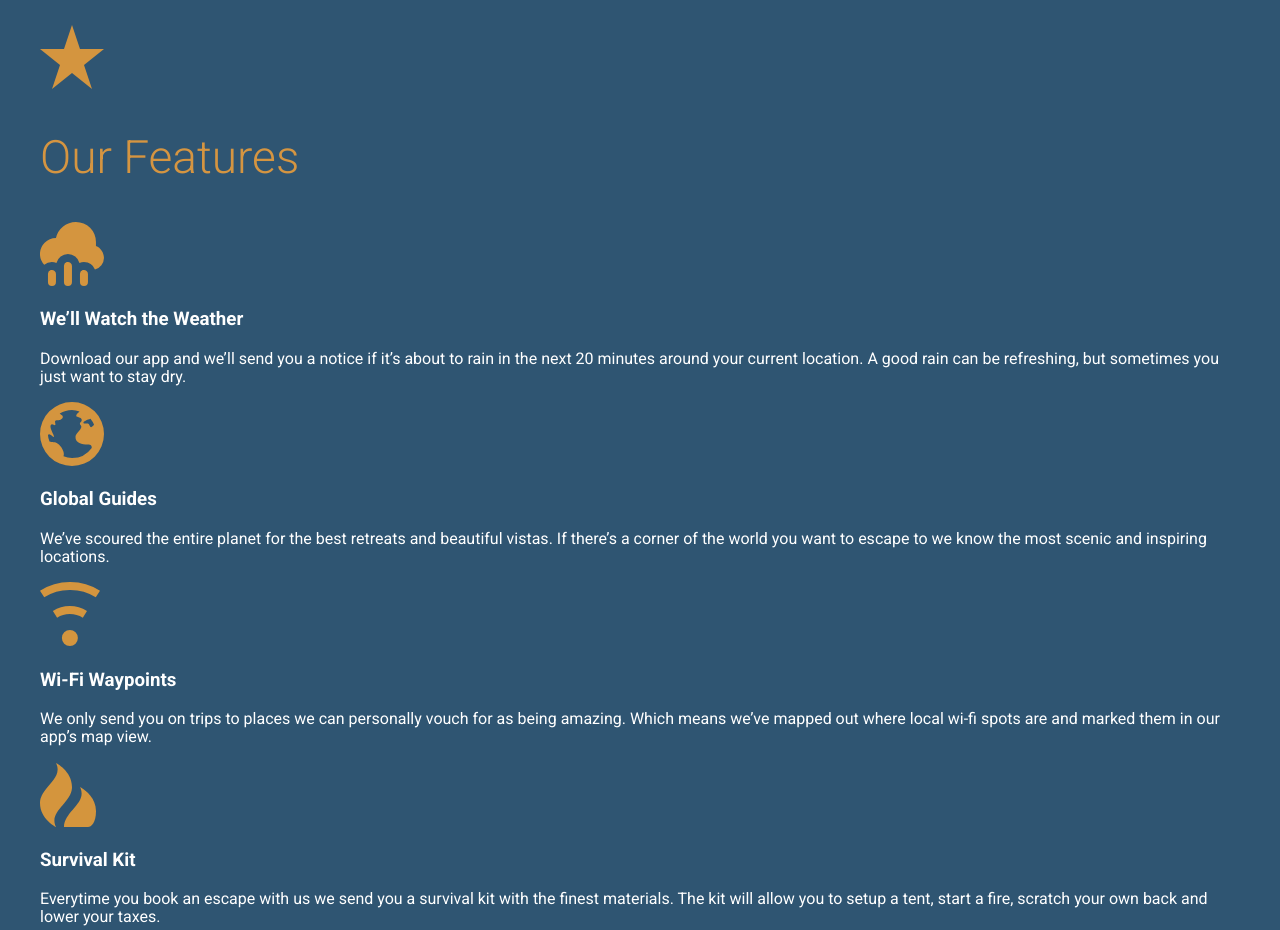
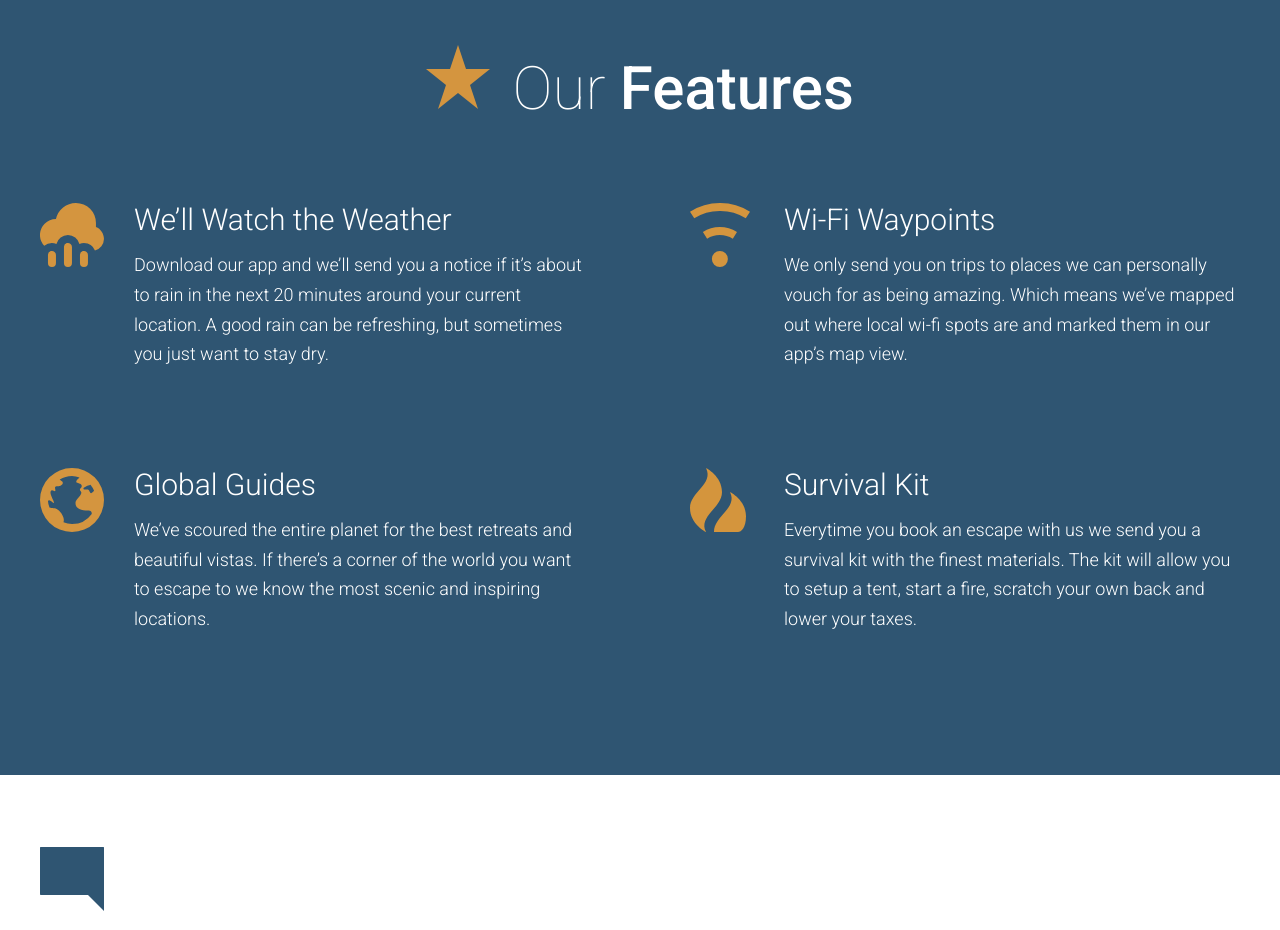
Before and after one commit to bonlover/travel-site-git-project, a website: page apps/index.html in a window 1280 px wide. Shown: the part 2260-3190 px from the top of the page. Drawn offline with Linux system fonts and the light colour scheme.

Commit message:
Completed the our feature section.

```diff
--- /dev/null
+++ b/apps/assets/css/modules/_feature-item.css
@@ -0,0 +1,36 @@
+.feature-item{
+	position: relative;
+	padding-bottom: 2.5rem;
+
+	@mixin atSmall{
+		padding-left: 94px;
+	}
+
+
+	&__icon{
+		display: block;
+		margin: 0 auto;
+
+		@mixin atSmall{
+			position: absolute;
+			left: 0;
+		}
+
+	}
+
+
+	&__title{
+		font-weight: 300;
+		font-size: 1.6rem;
+		margin-top: .7em;
+		margin-bottom: .8rem;
+		text-align: center;
+
+
+		@mixin atSmall{
+			font-size: 1.875rem;
+			margin-top: 1em;
+			text-align: left;
+		}
+	}
+}
--- a/apps/assets/css/modules/_generic-content-container.css
+++ b/apps/assets/css/modules/_generic-content-container.css
@@ -1,9 +1,10 @@
 .generic-content-container{
 
 	p{
+		font-weight: 300;
 		line-height: 1.65;
 		font-size: 1.125rem;
-		margin: 1.8rem 0;
+		margin: 0 0 1.8rem 0;
 	}
 
 	p a{
--- a/apps/assets/css/modules/_row.css
+++ b/apps/assets/css/modules/_row.css
@@ -6,8 +6,15 @@
 		margin-right: -65px;
 	}
 
+	&--gutters-large{
+		margin-right: -100px;
+	}
+
 	&--gutters > div{
 		padding-right: 65px;
+	}
+	&--gutters-large > div{
+		padding-right: 100px;
 	}
 
 	&__b-margin-until-medium{
@@ -29,6 +36,11 @@
 			}
 		}
 
+		&__medium-6{
+			float: left;
+			width: 50%;
+		}
+
 		&__medium-8{
 			float: left;
 			width: 66.67%;
--- /dev/null
+++ b/apps/assets/css/modules/_section-title.css
@@ -0,0 +1,27 @@
+.section-title{
+	font-size: 2.5rem;
+	font-weight: 200;
+	text-align: center;
+
+	@mixin atSmall{
+		font-size: 3.75rem;
+	}
+
+	strong{
+		font-weight: 500;
+	}
+
+	&__icon{
+		display: block;
+		margin-right: auto;
+		margin-left: auto;
+		margin-bottom: .6rem;
+
+		@mixin atSmall{
+			margin-right: .5rem;
+			margin-left: 0;
+			margin-bottom: 0;
+			display: inline-block;
+		}
+	}
+}
--- a/apps/assets/css/style.css
+++ b/apps/assets/css/style.css
@@ -9,3 +9,5 @@
 @import "modules/_headline";
 @import "modules/_row";
 @import "modules/_generic-content-container";
+@import "modules/_section-title";
+@import "modules/_feature-item";
--- a/apps/index.html
+++ b/apps/index.html
@@ -68,24 +68,36 @@
 
   <div id="features" class="page-section page-section__blue">
     <div class="wrapper">
-      <img src="assets/images/icons/star.svg">
-      <h2 class="headline headline--orange">Our Features</h2>
+      <h2 class="section-title">  <img src="assets/images/icons/star.svg" class="section-title__icon"> Our <strong>Features</strong></h2>
 
-      <img src="assets/images/icons/rain.svg">
-      <h3>We&rsquo;ll Watch the Weather</h3>
-      <p>Download our app and we&rsquo;ll send you a notice if it&rsquo;s about to rain in the next 20 minutes around your current location. A good rain can be refreshing, but sometimes you just want to stay dry.</p>
+      <div class="row row--gutters-large generic-content-container">
+        <div class="row__medium-6">
 
-      <img src="assets/images/icons/globe.svg">
-      <h3>Global Guides</h3>
-      <p>We&rsquo;ve scoured the entire planet for the best retreats and beautiful vistas. If there&rsquo;s a corner of the world you want to escape to we know the most scenic and inspiring locations.</p>
+          <div class="feature-item">
+            <img src="assets/images/icons/rain.svg" class="feature-item__icon">
+            <h3 class="feature-item__title">We&rsquo;ll Watch the Weather</h3>
+            <p>Download our app and we&rsquo;ll send you a notice if it&rsquo;s about to rain in the next 20 minutes around your current location. A good rain can be refreshing, but sometimes you just want to stay dry.</p>
+          </div>
+          <div class="feature-item">
+            <img src="assets/images/icons/globe.svg" class="feature-item__icon">
+            <h3 class="feature-item__title">Global Guides</h3>
+            <p>We&rsquo;ve scoured the entire planet for the best retreats and beautiful vistas. If there&rsquo;s a corner of the world you want to escape to we know the most scenic and inspiring locations.</p>
+          </div>
+        </div>
 
-      <img src="assets/images/icons/wifi.svg">
-      <h3>Wi-Fi Waypoints</h3>
-      <p>We only send you on trips to places we can personally vouch for as being amazing. Which means we&rsquo;ve mapped out where local wi-fi spots are and marked them in our app&rsquo;s map view.</p>
-
-      <img src="assets/images/icons/fire.svg">
-      <h3>Survival Kit</h3>
-      <p>Everytime you book an escape with us we send you a survival kit with the finest materials. The kit will allow you to setup a tent, start a fire, scratch your own back and lower your taxes.</p>
+        <div class="row__medium-6">
+          <div class="feature-item">
+            <img src="assets/images/icons/wifi.svg" class="feature-item__icon">
+            <h3 class="feature-item__title">Wi-Fi Waypoints</h3>
+            <p>We only send you on trips to places we can personally vouch for as being amazing. Which means we&rsquo;ve mapped out where local wi-fi spots are and marked them in our app&rsquo;s map view.</p>
+          </div>
+          <div class="feature-item">
+            <img src="assets/images/icons/fire.svg" class="feature-item__icon">
+            <h3 class="feature-item__title">Survival Kit</h3>
+            <p>Everytime you book an escape with us we send you a survival kit with the finest materials. The kit will allow you to setup a tent, start a fire, scratch your own back and lower your taxes.</p>
+          </div>
+        </div>
+      </div>
     </div>
   </div>
 
--- a/apps/temp/css/style.css
+++ b/apps/temp/css/style.css
@@ -674,8 +674,16 @@ a{
 		margin-right: -65px;
 	}
 
+.row--gutters-large{
+		margin-right: -100px;
+	}
+
 .row--gutters > div{
 		padding-right: 65px;
+	}
+
+.row--gutters-large > div{
+		padding-right: 100px;
 	}
 
 .row__b-margin-until-medium{
@@ -697,6 +705,11 @@ a{
 				width: 37%;
 			}
 
+		.row__medium-6{
+			float: left;
+			width: 50%;
+		}
+
 		.row__medium-8{
 			float: left;
 			width: 66.67%;
@@ -708,11 +721,90 @@ a{
 	}
 
 .generic-content-container p{
+		font-weight: 300;
 		line-height: 1.65;
 		font-size: 1.125rem;
-		margin: 1.8rem 0;
+		margin: 0 0 1.8rem 0;
 	}
 
 .generic-content-container p a{
 		font-weight: 700;
 	}
+
+.section-title{
+	font-size: 2.5rem;
+	font-weight: 200;
+	text-align: center;
+}
+
+@media (min-width: 576px){
+
+.section-title{
+		font-size: 3.75rem
+}
+	}
+
+.section-title strong{
+		font-weight: 500;
+	}
+
+.section-title__icon{
+		display: block;
+		margin-right: auto;
+		margin-left: auto;
+		margin-bottom: .6rem;
+	}
+
+@media (min-width: 576px){
+
+.section-title__icon{
+			margin-right: .5rem;
+			margin-left: 0;
+			margin-bottom: 0;
+			display: inline-block
+	}
+	}
+
+.feature-item{
+	position: relative;
+	padding-bottom: 2.5rem;
+}
+
+@media (min-width: 576px){
+
+.feature-item{
+		padding-left: 94px
+}
+	}
+
+.feature-item__icon{
+		display: block;
+		margin: 0 auto;
+
+	}
+
+@media (min-width: 576px){
+
+.feature-item__icon{
+			position: absolute;
+			left: 0
+
+	}
+	}
+
+.feature-item__title{
+		font-weight: 300;
+		font-size: 1.6rem;
+		margin-top: .7em;
+		margin-bottom: .8rem;
+		text-align: center;
+	}
+
+@media (min-width: 576px){
+
+.feature-item__title{
+			font-size: 1.875rem;
+			margin-top: 1em;
+			text-align: left
+	}
+	}
```
